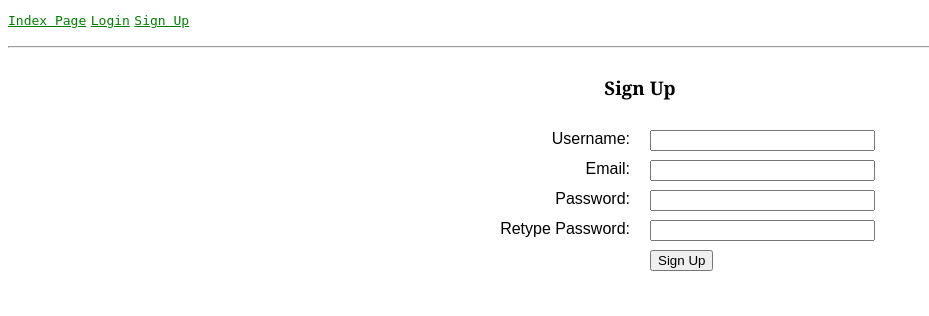
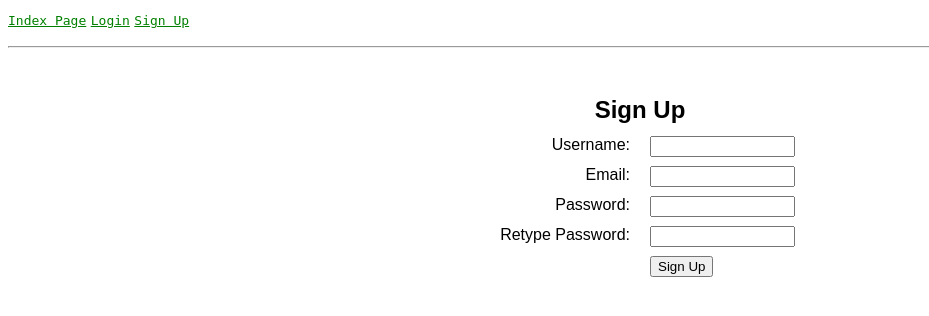
Before and after one commit to sam-val/flask-todo, a Flask app: page /signup in a window 1280 px wide. Shown: the top 316 px of the page, without its empty margins (0-929 px from the left). Run offline with Flask 2, Linux system fonts and the light colour scheme.

Commit message:
udpate app

```diff
--- a/app_package/routes.py
+++ b/app_package/routes.py
@@ -31,6 +31,7 @@ def index():
     return render_template('index.html', tasks=tasks, title=title, form=form)
 
 @app.route('/delete/<int:id>')
+@login_required
 def delete(id):
     target_task = Task.query.get_or_404(id)
     try:
@@ -41,7 +42,9 @@ def delete(id):
         flash(message)
 
     return redirect(url_for('index'))
+
 @app.route('/update/<int:id>', methods=['POST', 'GET'])
+@login_required
 def update(id):
     form = TaskForm()
     title = "Updating Page"
@@ -117,3 +120,8 @@ def signup():
                 flash(f"{field}: {error}")
 
     return render_template("signup.html", title=title, form=form)
+
+
+@app.before_request
+def before_request():
+    pass
--- a/app_package/static/css/styles.css
+++ b/app_package/static/css/styles.css
@@ -63,19 +63,20 @@ form {
 .signup {
     display: grid;
     grid-template-columns: repeat(2, 400px);
-    grid-template-rows: repeat(5, 30px);
+    grid-template-rows: 50px repeat(5, 30px);
 }
 
 .login {
     display: grid;
-    grid-template-columns: repeat(2, 400px);
-    grid-template-rows: repeat(4, 30px);
+    grid-template-columns: 400px 400px;
+    grid-template-rows: 50px repeat(4, 30px);
 }
 
-.form > div:nth-child(even) {
+.text-right {
     text-align: right;
 }
-.form > div:nth-child(odd){
+
+.text-left {
     text-align: left;
 }
 
--- a/app_package/templates/signup.html
+++ b/app_package/templates/signup.html
@@ -1,39 +1,40 @@
 {% extends "base.html" %}
 
 {% block content %}
-    <h3>Sign Up</h3>
     <form action="" method="POST" class="signup form">
+
+        <h2 style="grid-column-end: span 2">Sign Up</h2>
+
         {{ form.hidden_tag() }}
 
-        <div class="label">
+        <div class="label text-right">
         {{ form.username.label }}:
         </div>
 
-        <div>
-        {{ form.username(size=25) }}
+        <div class="text-left">
+        {{ form.username(size=15) }}
         </div>
 
-        <div class="label">
+        <div class="label text-right">
         {{ form.email.label }}:
         </div>
-        <div>
-        {{ form.email(size=25) }}
+        <div class="text-left">
+        {{ form.email(size=15) }}
         </div>
 
-        <div class="label">
+        <div class="label text-right">
         {{ form.password.label }}:
         </div>
-        <div>
-        {{ form.password(size=25) }}
+        <div class="text-left">
+        {{ form.password(size=15) }}
         </div>
 
-        <div class="label">
+        <div class="label text-right">
         {{ form.re_password.label }}:
         </div>
-        <div>
-        {{ form.re_password(size=25) }}
+        <div class=text-left>
+        {{ form.re_password(size=15) }}
         </div>
-        <div></div>
-        <div> {{ form.submit() }}</div>
+        <div class="text-left" style="grid-column-start:2"> {{ form.submit() }}</div>
     </form>
 {% endblock %}
```
Also changed, not shown: app_package/templates/login.html (+9 -11 lines), app_package/app.db.
